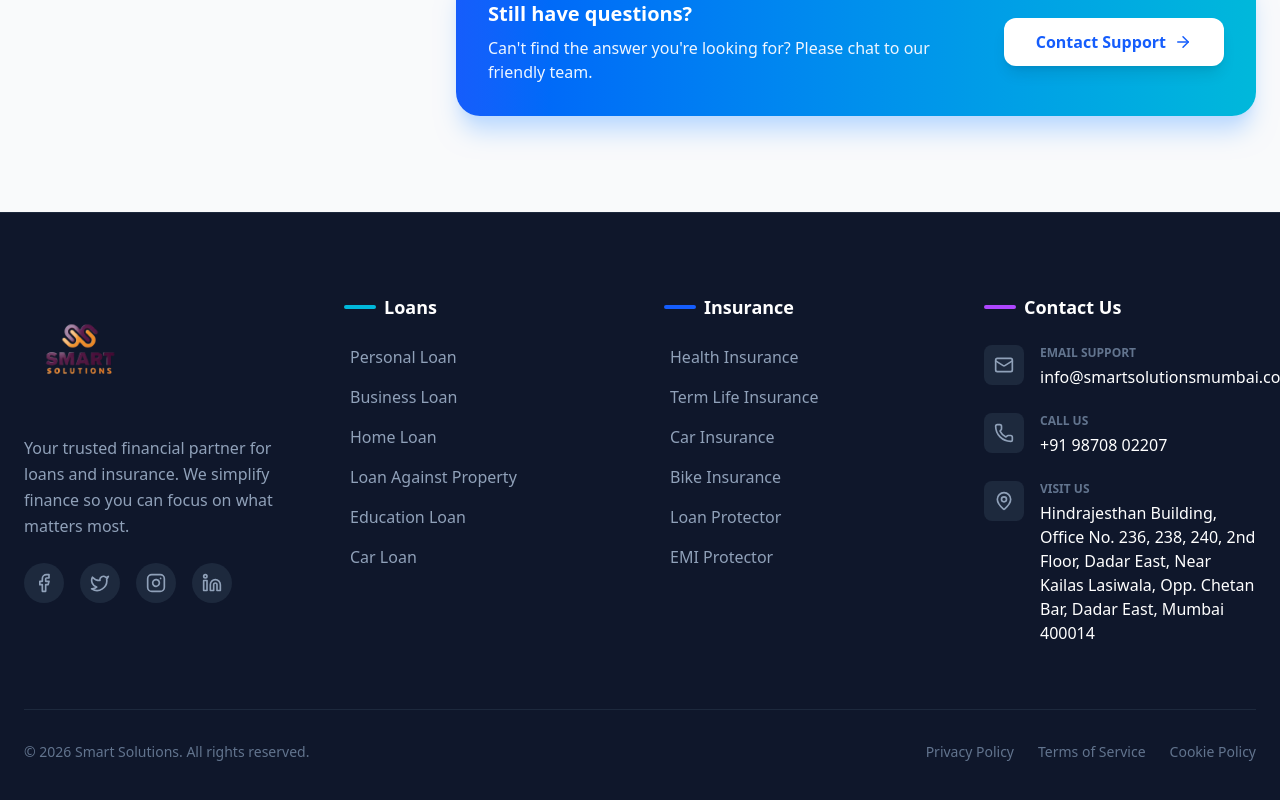
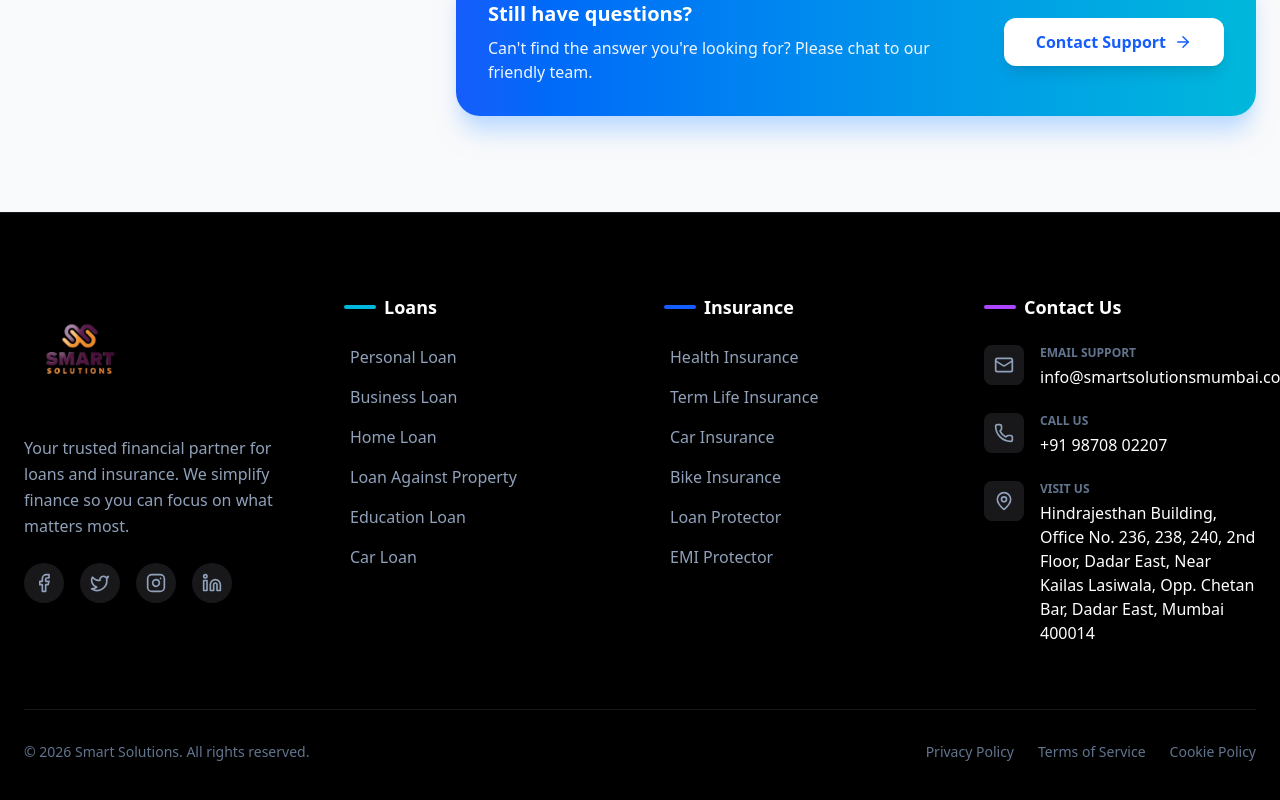
Before and after one commit to neerajk001/smartsolution2, a Next.js app in the folder smartmumbaisolutions/: page / in a window 1280 px wide. Shown: the part 6365-7165 px from the top of the page. Built offline with nearby package versions, Linux system fonts and the light colour scheme; no server answers.

Commit message:
footer bg change

```diff
--- a/smartmumbaisolutions/components/Footer.tsx
+++ b/smartmumbaisolutions/components/Footer.tsx
@@ -13,7 +13,7 @@ import Image from "next/image";
 
 export default function Footer() {
     return (
-        <footer className="bg-slate-900 pt-20 pb-10 border-t border-slate-800">
+        <footer className="bg-black pt-20 pb-10 border-t border-zinc-900">
             <div className="container mx-auto px-6 max-w-7xl">
                 <div className="grid grid-cols-1 md:grid-cols-2 lg:grid-cols-4 gap-12 mb-16">
 
@@ -41,7 +41,7 @@ export default function Footer() {
                                 <Link
                                     key={idx}
                                     href={social.href}
-                                    className={`w-10 h-10 rounded-full bg-slate-800 flex items-center justify-center text-slate-400 transition-all hover:bg-white hover:scale-110 ${social.color}`}
+                                    className={`w-10 h-10 rounded-full bg-zinc-900 flex items-center justify-center text-slate-400 transition-all hover:bg-white hover:scale-110 ${social.color}`}
                                     target="_blank"
                                     rel="noopener noreferrer"
                                 >
@@ -106,7 +106,7 @@ export default function Footer() {
                         </h3>
                         <ul className="space-y-6">
                             <li className="flex items-start gap-4 text-slate-400 group">
-                                <div className="w-10 h-10 rounded-lg bg-slate-800 flex items-center justify-center shrink-0 group-hover:bg-purple-500 group-hover:text-white transition-colors">
+                                <div className="w-10 h-10 rounded-lg bg-zinc-900 flex items-center justify-center shrink-0 group-hover:bg-purple-500 group-hover:text-white transition-colors">
                                     <Mail size={20} />
                                 </div>
                                 <div>
@@ -115,7 +115,7 @@ export default function Footer() {
                                 </div>
                             </li>
                             <li className="flex items-start gap-4 text-slate-400 group">
-                                <div className="w-10 h-10 rounded-lg bg-slate-800 flex items-center justify-center shrink-0 group-hover:bg-purple-500 group-hover:text-white transition-colors">
+                                <div className="w-10 h-10 rounded-lg bg-zinc-900 flex items-center justify-center shrink-0 group-hover:bg-purple-500 group-hover:text-white transition-colors">
                                     <Phone size={20} />
                                 </div>
                                 <div>
@@ -124,7 +124,7 @@ export default function Footer() {
                                 </div>
                             </li>
                             <li className="flex items-start gap-4 text-slate-400 group">
-                                <div className="w-10 h-10 rounded-lg bg-slate-800 flex items-center justify-center shrink-0 group-hover:bg-purple-500 group-hover:text-white transition-colors">
+                                <div className="w-10 h-10 rounded-lg bg-zinc-900 flex items-center justify-center shrink-0 group-hover:bg-purple-500 group-hover:text-white transition-colors">
                                     <MapPin size={20} />
                                 </div>
                                 <div>
@@ -136,7 +136,7 @@ export default function Footer() {
                     </div>
                 </div>
 
-                <div className="border-t border-slate-800 pt-8 flex flex-col md:flex-row items-center justify-between gap-4">
+                <div className="border-t border-zinc-900 pt-8 flex flex-col md:flex-row items-center justify-between gap-4">
                     <p className="text-slate-500 text-sm">
                         &copy; {new Date().getFullYear()} Smart Solutions. All rights reserved.
                     </p>
```
